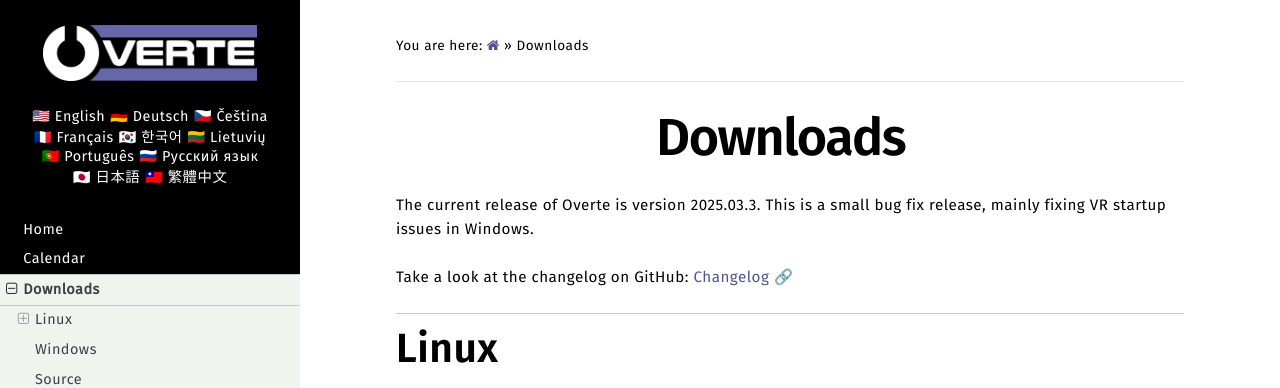
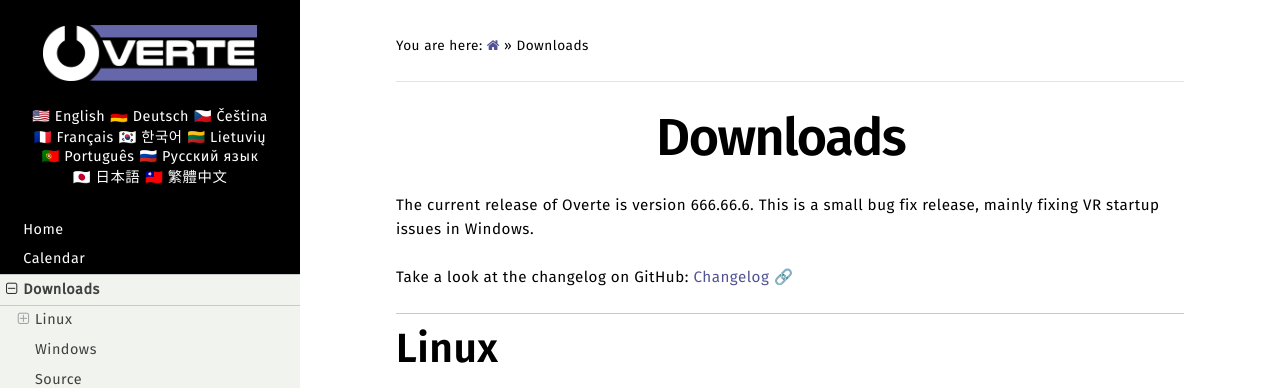
Before and after one commit to overte-org/overte-website-sphinx, a Sphinx documentation site: the page built from source/downloads.rst, in a window 1280 px wide and 900 px high. Shown: the top 388 px of the window. Built offline with Sphinx 7.4.7 and the Read the Docs theme 3.1.0, drawn with Linux system fonts in a browser that asks for light colours.

Commit message:
Update downloads.rst

```diff
--- a/source/downloads.rst
+++ b/source/downloads.rst
@@ -4,7 +4,7 @@
 Downloads
 #########
 
-The current release of Overte is version 2025.03.3.
+The current release of Overte is version 666.66.6.
 This is a small bug fix release, mainly fixing VR startup issues in Windows.
 
 Take a look at the changelog on GitHub: `Changelog 🔗 <https://github.com/overte-org/overte/blob/master/CHANGELOG.md>`_
```
